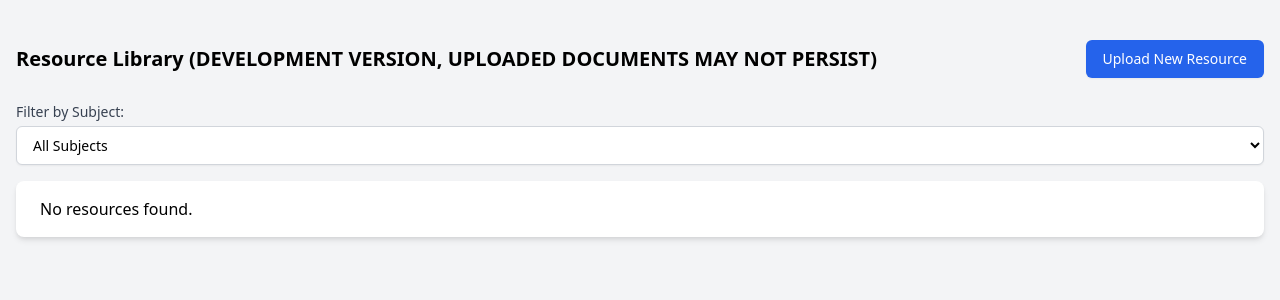
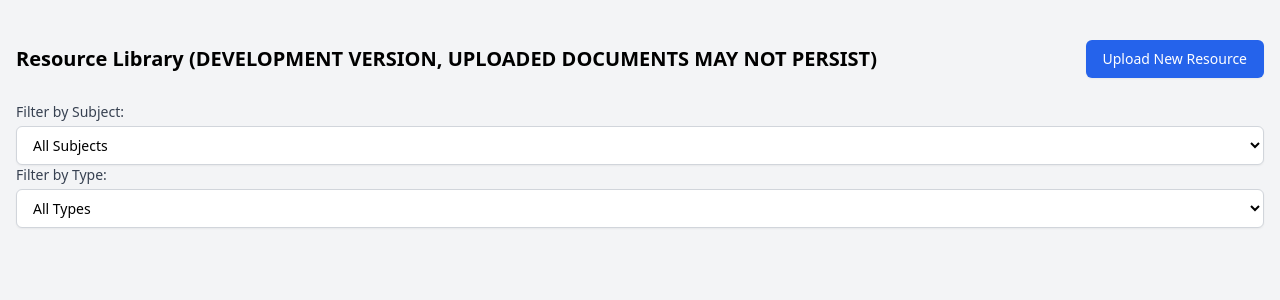
Before and after one commit to fvcl/exam-collection, a Flask app: page / in a window 1280 px wide. Shown: the top 300 px of the page. Run offline with Flask 3, Linux system fonts and the light colour scheme; data that the repository does not hold is empty; some libraries are stand-ins or nearby versions.

Commit message:
add filter by type

```diff
--- a/exco/exco.py
+++ b/exco/exco.py
@@ -68,7 +68,7 @@ def index():
     for resource in resources:
         resource.age = time.localtime().tm_year - resource.year
 
-    return render_template('index.html', resources=resources, courses=courses, selected_course=selected_course)
+    return render_template('index.html', resources=resources, courses=courses, selected_course=selected_course, types=UploadForm.resource_type_choices)
 
 
 
--- a/exco/templates/index.html
+++ b/exco/templates/index.html
@@ -29,6 +29,14 @@
                             selected {% endif %}>{{ course }}</option>
                 {% endfor %}
             </select>
+        <label for="type" class="block text-sm font-medium text-gray-700">Filter by Type:</label>
+        <select name="type" id="type" onchange="this.form.submit()"
+                class="mt-1 block w-full py-2 px-3 border border-gray-300 bg-white rounded-md shadow-sm focus:outline-none focus:ring-indigo-500 focus:border-indigo-500 sm:text-sm">
+            <option value="">All Types</option>
+            {% for type in types %}
+                <option value="{{ type }}" {% if selected_type == type %}
+                        selected {% endif %}>{{ type }}</option>
+            {% endfor %}
         </form>
     </div>
 
```
